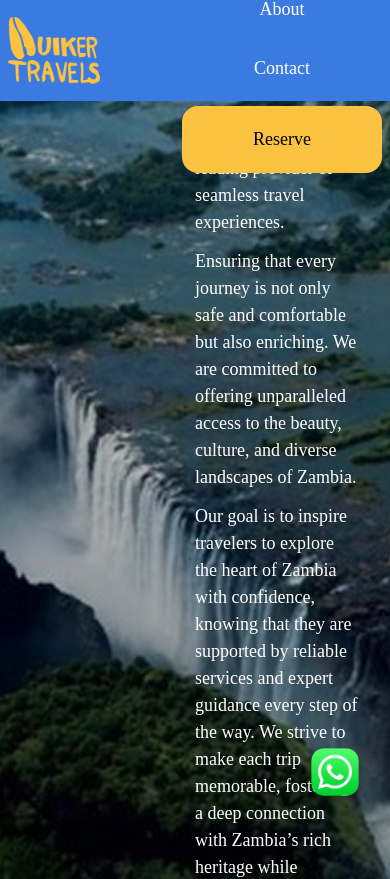
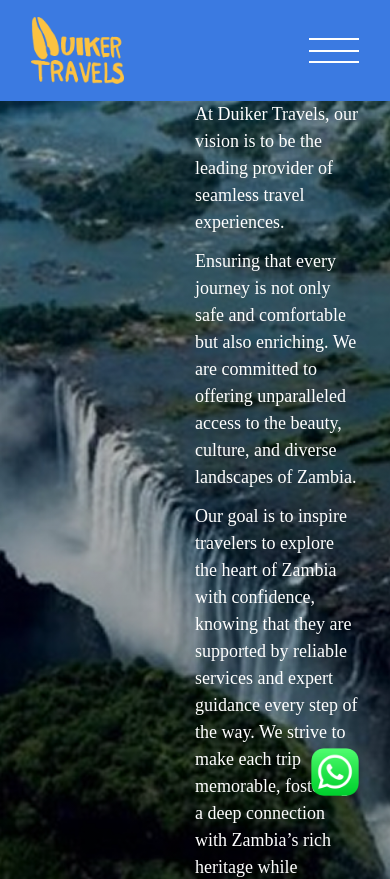
Before and after one commit to spqrod/duiker-front-end, a React (Create React App) app: page / in a window 390 px wide. Shown: the top 879 px of the page. Built offline with nearby package versions, Linux system fonts and the light colour scheme.

Commit message:
Add hamburger icon menu

```diff
--- a/src/components/Header.js
+++ b/src/components/Header.js
@@ -1,11 +1,12 @@
-import React from 'react';
-import { Link, useLocation, useNavigate } from 'react-router-dom';
+import React, { useState } from 'react';
+import { Link, useLocation } from 'react-router-dom';
 import logo from "../images/logo.png";
 
 function Header() {
+
   const location = useLocation();
-  const navigate = useNavigate();
   const isHome = location.pathname === '/';
+  const [isMobileMenuOpen, setIsMobileMenuOpen] = useState(false);
 
   const handleLogoClick = (e) => {
     if (isHome) {
@@ -21,38 +22,56 @@ function Header() {
     }
   };
 
+  function closeMobileMenuOnLinkClick() {
+    const checkbox = document.querySelector(".hamburgerCheckbox");
+    if (checkbox.checked)
+        checkbox.checked = false;
+}
 
   return (
     <header className="header">
+
       <Link onClick={handleLogoClick} to="/" className="logo-link">
         <img src={logo} alt="logo" className="logo-image" />
       </Link>
-      <nav className="nav" role="navigation">
-        <ul>
-          <li>
-            <Link to="/services" >
+
+        <nav className="menu-container" role="navigation">
+
+            <div className='menu-item'>
+                <Link className="menu-link" to="/services" onClick={closeMobileMenuOnLinkClick}>
                 Services
                 </Link>
-          </li>
-          <li>
-            <Link to="/about" >
+            </div>
+
+            <div className='menu-item'>
+                <Link className="menu-link"  to="/about" onClick={closeMobileMenuOnLinkClick}>
                 About
                 </Link>
-          </li>
-          <li>
-            <Link to="/contact">
+            </div>
+
+            <div className='menu-item'>
+                <Link className="menu-link"  to="/contact" onClick={closeMobileMenuOnLinkClick}>
                 Contact
                 </Link>
-          </li>
-          <li>
-            <button className="button">
-              <Link to="/reserve" onClick={handleReserveButtonClick}>
+            </div>
+
+            <button className="button" onClick={(e) => { handleReserveButtonClick(e); setIsMobileMenuOpen(false); }}>
+                <Link to="/reserve" onClick={closeMobileMenuOnLinkClick}>
                 Reserve
                 </Link>
             </button>
-          </li>
-        </ul>
+
         </nav>
+
+        <div className="hamburgerContainer">
+            <input type="checkbox" className="hamburgerCheckbox" id="hamburgerCheckbox" />
+            <label className="hamburgerIcon" htmlFor="hamburgerCheckbox">
+                <span className="hamburgerLine one"></span>
+                <span className="hamburgerLine two"></span>
+                <span className="hamburgerLine three"></span>
+            </label>
+        </div>
+
     </header>
   );
 }
--- a/src/pages/Contact.js
+++ b/src/pages/Contact.js
@@ -29,6 +29,11 @@ function Contact() {
             </a>
         </div>
 
+        <div className="line-container">
+            <div className="line"></div>
+            <div className="circle"></div>
+        </div>
+
         <div className="social-media-container">
             {/* TO ADD */}
             <a className='link' href="https://wa.me/+260771708041" target="_blank" rel="noopener noreferrer">
--- a/src/styles/contact-form.css
+++ b/src/styles/contact-form.css
@@ -8,7 +8,7 @@
     z-index: 2;
 
     .form-container {
-        max-width: 850px;
+        width: 850px;
         background-color: var(--blue-dark);
         padding: var(--big-gap);
         border-radius: var(--border-radius);
--- a/src/styles/contact.css
+++ b/src/styles/contact.css
@@ -18,6 +18,26 @@
 
         }
 
+        .line-container {
+            display: flex;
+            align-items: center;
+            /* margin-bottom: var(--small-gap); */
+            width: 850px;
+
+            .line {
+                width: 100%;
+                height: 1px;
+                background-color: black;
+            }
+
+            .circle {
+                width: 5px;
+                height: 5px;
+                border-radius: 50%;
+                background-color: black;
+            }
+        }
+
         .social-media-container {
             display: flex;
             justify-content: center;
--- a/src/styles/header.css
+++ b/src/styles/header.css
@@ -10,7 +10,7 @@
     justify-content: space-between;
     user-select: none;
 
-    & .logo-link {
+    .logo-link {
         display: flex;
         align-items: center;
 
@@ -19,15 +19,27 @@
         }
     }
 
-    & ul {
+    .menu-container {
             list-style: none;
             padding: 0;
             margin: 0;
             display: flex;
             align-items: center;
+            gap: var(--big-gap);
+
+            .menu-link {
+                text-decoration: none;
+                color: white;
+
+                display: block;
+                cursor: pointer;
+            }
 
             .button {
                 a, p {
+                    text-decoration: none;
+                    display: block;
+                    cursor: pointer;
                     color: black;
 
                 }
@@ -37,43 +49,94 @@
                     }
                 }
             }
-
-        @media only screen and (min-width: 481px) {
-            display: flex;
-            justify-content: center;
-            gap: 2rem;
     }
 
-        @media only screen and (max-width: 480px) {
+    .hamburgerContainer {
+        display: none;
+    }
+
+    @media only screen and (max-width: 768px) {
+
+            .menu-container {
+                display: none;
+            }
+
+            /* Reveal menu on hamburger click */
+            &:has(.hamburgerCheckbox:checked) .menu-container {
+                display: flex;
                 flex-direction: column;
+                justify-content: center;
                 align-items: center;
-            gap: 0.5rem;
-            width: 100%;
+                gap: var(--big-gap);
+                width: 100vw;
+                height: 100vh;
+                position: absolute;
+                top: 0;
+                left: 0;
+                z-index: 4;
+                background-color: var(--blue-light);
+
+                .headerMenuLink {
+                     font-size: 34px;
                 }
             }
 
-    & li a {
-        text-decoration: none;
-        color: white;
+            .headerMenuItem.visibleForMobileOnly {
+                display: block;
+            }
 
+            .hamburgerContainer {
+                --hamburgerWidth: 50px;
+                --hamburgerHeight: 25px;
+                --hamburgerLineColor: white;
+                --hamburgerTransition: var(--transition);
                 display: block;
-        cursor: pointer;
+                z-index: 4;
 
-        @media only screen and (max-width: 480px) {
-            padding: 0.5rem;
-            text-align: center;
+                .hamburgerIcon {
+                    height: var(--hamburgerHeight);
+                    width: var(--hamburgerWidth);
+                    display: flex;
+                    flex-direction: column;
+                    justify-content: space-between;
+
+                    .hamburgerLine {
+                        background: var(--hamburgerLineColor);
+                        display: block;
+                        height: 2px;
+                        width: var(--hamburgerWidth);
+                        transition: var(--hamburgerTransition);
+                    }
+                }
+                .hamburgerCheckbox {
+                    display: none;
+                    &:checked ~ #headerMenu {
+                        max-height: none;
+                        height: 90vh;
+                        position: absolute;
+                        top: 10vh;
+                        left: 0;
+                        width: 100vw;
+                        display: flex;
+                        justify-content: center;
+                        background-image: linear-gradient(white,#ffffff);
+                    }
+                    &:checked ~ .hamburgerIcon .hamburgerLine {
+                        &.two {
+                            background: transparent;
+                        }
+                        &.one {
+                            transform: translateY(calc(var(--hamburgerHeight) / 2 - 2px)) rotate(45deg);
+                        }
+                        &.three {
+                            transform: translateY(calc(var(--hamburgerHeight) / 2 * (-1))) rotate(-45deg);
+                        }
+                    }
+                }
+            }
         }
 }
 
-    @media only screen and (max-width: 768px) {
-        padding: 0.5rem;
-
-        ul {
-            gap: 1rem;
+body:has(.hamburgerCheckbox:checked) {
+    overflow: hidden;
 }
-    }
-
-    @media only screen and (max-width: 480px) {
-        padding: 0.5rem;
-    }
-}
```
Lines whose indentation alone changed are shown as unchanged.
